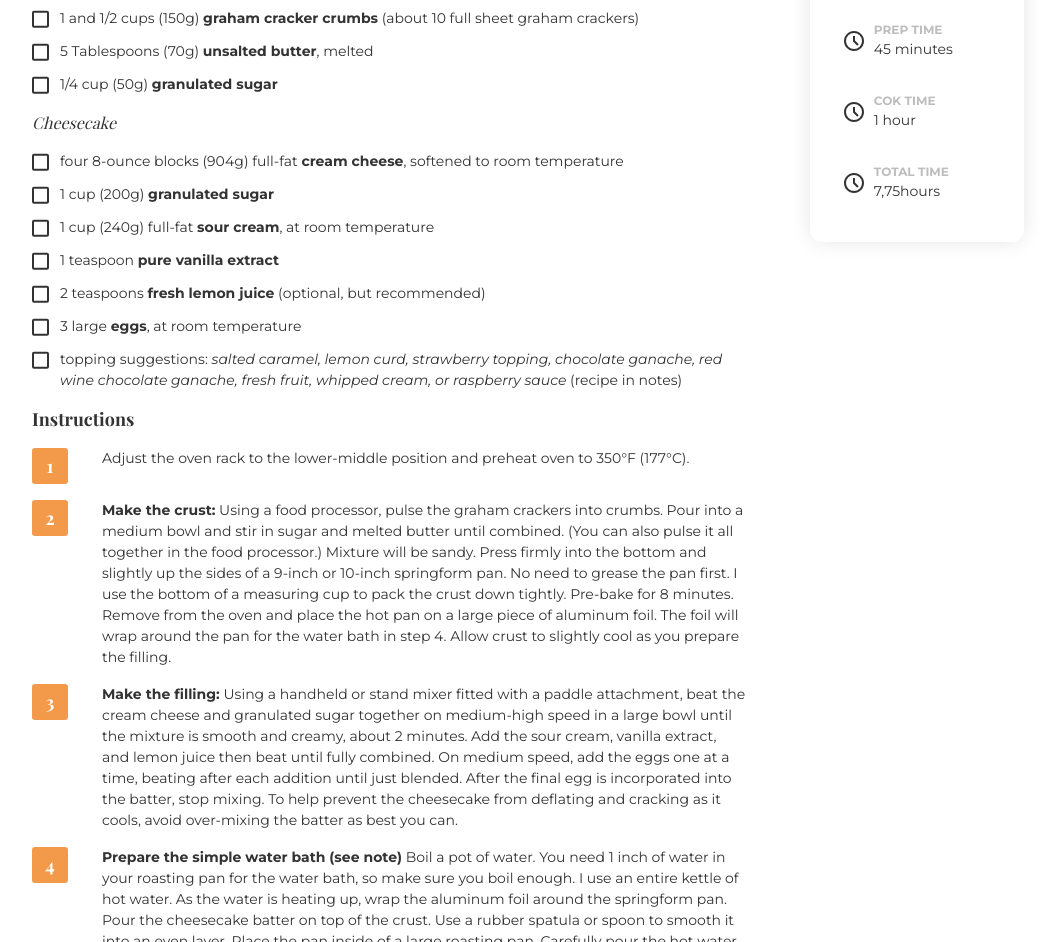
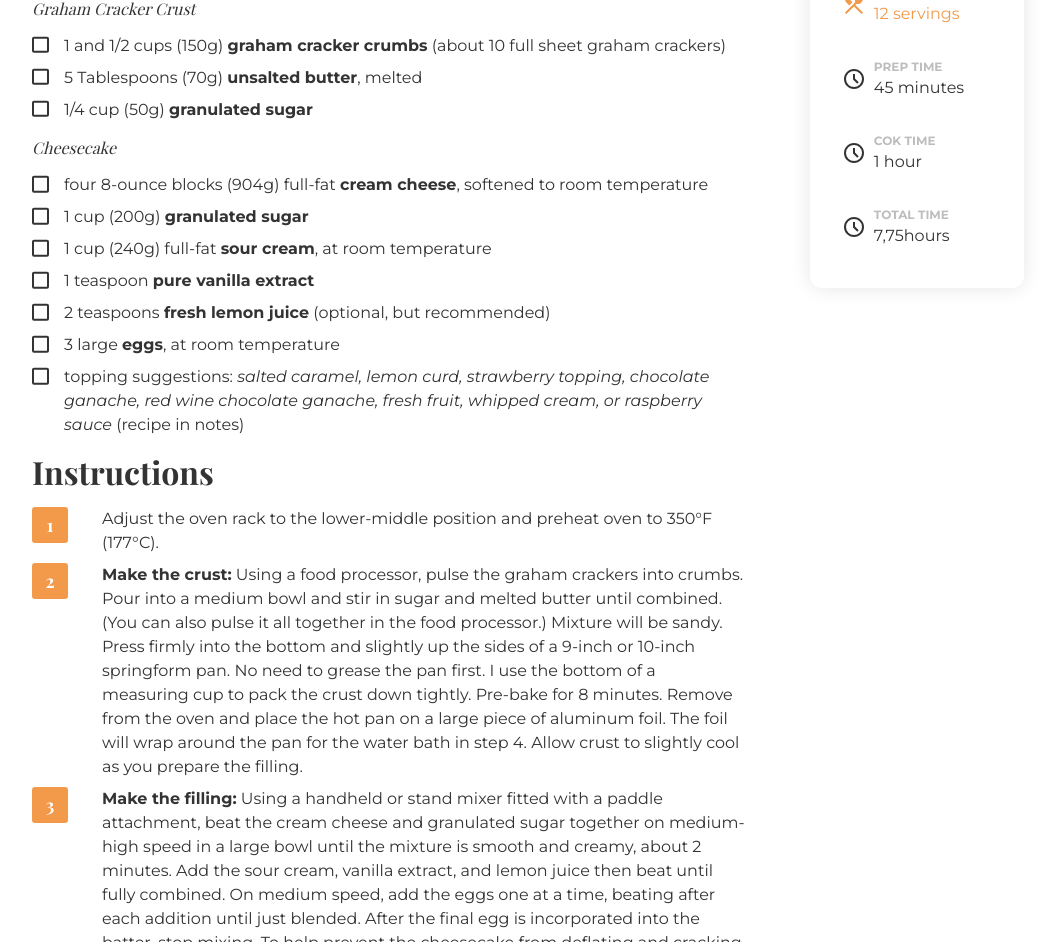
Before and after one commit to EidrianMax/recipe-page, a plain HTML site: page index.html in a window 1280 px wide. Shown: the part 713-1655 px from the top of the page, without its empty margins (112-1167 px from the left). Drawn offline with nearby package versions, Linux system fonts and the light colour scheme; a web font is replaced by a local one.

Commit message:
refactor styles

```diff
--- a/index.html
+++ b/index.html
@@ -7,23 +7,24 @@
     <link rel="stylesheet" href="./styles.css" />
     <title>Classic Cheesecake Recipe</title>
   </head>
-  <body class="page">
-    <main class="container">
+  <body>
+    <div class="container page">
+      <main>
         <h1>Classic Cheesecake Recipe</h1>
 
-      <blockquote>
+        <blockquote class="blockquote">
           <p>
             Look no further for a creamy and ultra smooth classic cheesecake recipe! Paired with a
-          buttery graham cracker crust, no one can deny its simple decadence. For the best results,
-          bake in a water bath.
+            buttery graham cracker crust, no one can deny its simple decadence. For the best
+            results, bake in a water bath.
           </p>
         </blockquote>
 
         <img src="./assets/photo1.png" alt="Classic Cheesecake Recipe" />
 
         <div class="grid">
-        <div class="recipe-info grid-sidebar">
-          <div class="info info--orange recipe-info-yields">
+          <div class="recipe-sidebar grid-recipe-sidebar">
+            <div class="recipe-sidebar-item recipe-sidebar-item--orange">
               <svg
                 xmlns="http://www.w3.org/2000/svg"
                 width="24"
@@ -36,14 +37,14 @@
                 ></path>
               </svg>
 
-            <div class="info-column">
-              <span class="info-title">YIEDLS</span>
-              <span class="info-description">12 servings</span>
+              <div class="recipe-sidebar-item-column">
+                <span class="recipe-sidebar-item-name">YIEDLS</span>
+                <span class="recipe-sidebar-item-value">12 servings</span>
               </div>
             </div>
 
-          <div class="columns recipe-info-times">
-            <div class="info info--black recipe-info-prep-time">
+            <div class="recipe-sidebar-columns">
+              <div class="recipe-sidebar-item">
                 <svg
                   xmlns="http://www.w3.org/2000/svg"
                   width="24"
@@ -56,13 +57,13 @@
                   ></path>
                 </svg>
 
-              <div class="info-column">
-                <span class="info-title">PREP TIME</span>
-                <span>45 minutes</span>
+                <div class="recipe-sidebar-item-column">
+                  <span class="recipe-sidebar-item-name">PREP TIME</span>
+                  <span class="recipe-sidebar-item-value">45 minutes</span>
                 </div>
               </div>
 
-            <div class="info info--black recipe-info-cook-time">
+              <div class="recipe-sidebar-item">
                 <svg
                   xmlns="http://www.w3.org/2000/svg"
                   width="24"
@@ -75,13 +76,13 @@
                   ></path>
                 </svg>
 
-              <div class="info-column">
-                <span class="info-title">COK TIME</span>
-                <span>1 hour</span>
+                <div class="recipe-sidebar-item-column">
+                  <span class="recipe-sidebar-item-name">COK TIME</span>
+                  <span class="recipe-sidebar-item-value">1 hour</span>
                 </div>
               </div>
 
-            <div class="info info--black recipe-info-total-time">
+              <div class="recipe-sidebar-item">
                 <svg
                   xmlns="http://www.w3.org/2000/svg"
                   width="24"
@@ -94,15 +95,15 @@
                   ></path>
                 </svg>
 
-              <div class="info-column">
-                <span class="info-title">TOTAL TIME</span>
-                <span>7,75hours</span>
+                <div class="recipe-sidebar-item-column">
+                  <span class="recipe-sidebar-item-name">TOTAL TIME</span>
+                  <span class="recipe-sidebar-item-value">7,75hours</span>
                 </div>
               </div>
             </div>
           </div>
 
-        <div class="grid-content">
+          <div class="grid-recipe-content">
             <h2>Ingredients</h2>
 
             <h3>Graham Cracker Crust</h3>
@@ -190,67 +191,68 @@
 
             <h2>Instructions</h2>
 
-          <ol class="number-list">
-            <li class="number-list-item">
+            <ol class="numberlist">
+              <li class="numberlist-item">
                 <p>
-                Adjust the oven rack to the lower-middle position and preheat oven to 350°F (177°C).
+                  Adjust the oven rack to the lower-middle position and preheat oven to 350°F
+                  (177°C).
                 </p>
               </li>
-            <li class="number-list-item">
+              <li class="numberlist-item">
                 <p>
                   <b>Make the crust:</b> Using a food processor, pulse the graham crackers into
-                crumbs. Pour into a medium bowl and stir in sugar and melted butter until combined.
-                (You can also pulse it all together in the food processor.) Mixture will be sandy.
-                Press firmly into the bottom and slightly up the sides of a 9-inch or 10-inch
-                springform pan. No need to grease the pan first. I use the bottom of a measuring cup
-                to pack the crust down tightly. Pre-bake for 8 minutes. Remove from the oven and
-                place the hot pan on a large piece of aluminum foil. The foil will wrap around the
-                pan for the water bath in step 4. Allow crust to slightly cool as you prepare the
-                filling.
+                  crumbs. Pour into a medium bowl and stir in sugar and melted butter until
+                  combined. (You can also pulse it all together in the food processor.) Mixture will
+                  be sandy. Press firmly into the bottom and slightly up the sides of a 9-inch or
+                  10-inch springform pan. No need to grease the pan first. I use the bottom of a
+                  measuring cup to pack the crust down tightly. Pre-bake for 8 minutes. Remove from
+                  the oven and place the hot pan on a large piece of aluminum foil. The foil will
+                  wrap around the pan for the water bath in step 4. Allow crust to slightly cool as
+                  you prepare the filling.
                 </p>
               </li>
-            <li class="number-list-item">
+              <li class="numberlist-item">
                 <p>
                   <b>Make the filling:</b> Using a handheld or stand mixer fitted with a paddle
-                attachment, beat the cream cheese and granulated sugar together on medium-high speed
-                in a large bowl until the mixture is smooth and creamy, about 2 minutes. Add the
-                sour cream, vanilla extract, and lemon juice then beat until fully combined. On
-                medium speed, add the eggs one at a time, beating after each addition until just
-                blended. After the final egg is incorporated into the batter, stop mixing. To help
-                prevent the cheesecake from deflating and cracking as it cools, avoid over-mixing
-                the batter as best you can.
+                  attachment, beat the cream cheese and granulated sugar together on medium-high
+                  speed in a large bowl until the mixture is smooth and creamy, about 2 minutes. Add
+                  the sour cream, vanilla extract, and lemon juice then beat until fully combined.
+                  On medium speed, add the eggs one at a time, beating after each addition until
+                  just blended. After the final egg is incorporated into the batter, stop mixing. To
+                  help prevent the cheesecake from deflating and cracking as it cools, avoid
+                  over-mixing the batter as best you can.
                 </p>
               </li>
-            <li class="number-list-item">
+              <li class="numberlist-item">
                 <p>
-                <b>Prepare the simple water bath (see note)</b> Boil a pot of water. You need 1 inch
-                of water in your roasting pan for the water bath, so make sure you boil enough. I
-                use an entire kettle of hot water. As the water is heating up, wrap the aluminum
-                foil around the springform pan. Pour the cheesecake batter on top of the crust. Use
-                a rubber spatula or spoon to smooth it into an even layer. Place the pan inside of a
-                large roasting pan. Carefully pour the hot water inside of the pan and place in the
-                oven. (Or you can place the roasting pan in the oven first, then pour the hot water
-                in. Whichever is easier for you.)
+                  <b>Prepare the simple water bath (see note)</b> Boil a pot of water. You need 1
+                  inch of water in your roasting pan for the water bath, so make sure you boil
+                  enough. I use an entire kettle of hot water. As the water is heating up, wrap the
+                  aluminum foil around the springform pan. Pour the cheesecake batter on top of the
+                  crust. Use a rubber spatula or spoon to smooth it into an even layer. Place the
+                  pan inside of a large roasting pan. Carefully pour the hot water inside of the pan
+                  and place in the oven. (Or you can place the roasting pan in the oven first, then
+                  pour the hot water in. Whichever is easier for you.)
                 </p>
               </li>
-            <li class="number-list-item">
+              <li class="numberlist-item">
                 <p>
-                Bake cheesecake for 55-70 minutes or until the center is almost set. When it’s done,
-                the center of the cheesecake will slightly wobble if you gently shake the pan. Turn
-                the oven off and open the oven door slightly. Let the cheesecake sit in the oven in
-                the water bath as it cools down for 1 hour. Remove from the oven and water bath,
-                then cool cheesecake completely at room temperature. Then refrigerate the cheesecake
-                for at least 4 hours or overnight.
+                  Bake cheesecake for 55-70 minutes or until the center is almost set. When it’s
+                  done, the center of the cheesecake will slightly wobble if you gently shake the
+                  pan. Turn the oven off and open the oven door slightly. Let the cheesecake sit in
+                  the oven in the water bath as it cools down for 1 hour. Remove from the oven and
+                  water bath, then cool cheesecake completely at room temperature. Then refrigerate
+                  the cheesecake for at least 4 hours or overnight.
                 </p>
               </li>
-            <li class="number-list-item">
+              <li class="numberlist-item">
                 <p>
                   Use a knife to loosen the chilled cheesecake from the rim of the springform pan,
                   then remove the rim. Using a clean sharp knife, cut into slices for serving. For
                   neat slices, wipe the knife clean and dip into warm water between each slice.
                 </p>
               </li>
-            <li class="number-list-item">
+              <li class="numberlist-item">
                 <p>
                   Serve cheesecake with desired toppings. Cover and store leftover cheesecake in the
                   refrigerator for up to 5 days.
@@ -260,9 +262,9 @@
 
             <p class="recipe-source">
               Source:
-            <a href="https://sallysbakingaddiction.com/classic-cheesecake/"
-              >https://sallysbakingaddiction.com/classic-cheesecake/</a
-            >
+              <a href="https://sallysbakingaddiction.com/classic-cheesecake/">
+                https://sallysbakingaddiction.com/classic-cheesecake/
+              </a>
             </p>
           </div>
         </div>
@@ -271,12 +273,16 @@
       <footer class="footer">
         <p>
           created by
-        <a class="footer-user" href="https://legacy.devchallenges.io/portfolio/EidrianMax"
-          >EidrianMax</a
+          <a
+            class="footer-username-link"
+            href="https://legacy.devchallenges.io/portfolio/EidrianMax"
           >
+            EidrianMax
+          </a>
           -
-        <a class="footer-page" href="https://devchallenges.io/">devChallenges.io</a>
+          <a class="footer-oficial-page" href="https://devchallenges.io/">devChallenges.io</a>
         </p>
       </footer>
+    </div>
   </body>
 </html>
--- a/styles.css
+++ b/styles.css
@@ -10,6 +10,7 @@
   --font-secundary: 'Playfair Display', serif;
 }
 
+/* Base */
 * {
   box-sizing: border-box;
 }
@@ -17,15 +18,95 @@
 body {
   margin: 0;
   font-family: var(--font-primary);
-  font-size: 0.875rem;
+  font-size: 1rem;
   font-weight: 400;
   line-height: 1.5;
   color: var(--black);
 }
 
+h6,
+h5,
+h4,
+h3,
+h2,
+h1 {
+  margin-top: 0;
+  margin-bottom: 1rem;
+  font-weight: 700;
+  line-height: 1.2;
+  font-family: var(--font-secundary);
+}
+
+h1 {
+  font-size: calc(1.375rem + 1.5vw);
+}
+@media (min-width: 1200px) {
+  h1 {
+    font-size: 2.5rem;
+  }
+}
+
+h2 {
+  font-size: calc(1.325rem + 0.9vw);
+}
+@media (min-width: 1200px) {
+  h2 {
+    font-size: 2rem;
+  }
+}
+
+h3 {
+  font-size: calc(1.3rem + 0.6vw);
+}
+@media (min-width: 1200px) {
+  h3 {
+    font-size: 1.75rem;
+  }
+}
+
+h4 {
+  font-size: calc(1.275rem + 0.3vw);
+}
+@media (min-width: 1200px) {
+  h4 {
+    font-size: 1.5rem;
+  }
+}
+
+h5 {
+  font-size: 1.25rem;
+}
+
+h6 {
+  font-size: 1rem;
+}
+
+p {
+  margin-top: 0;
+  margin-bottom: 1rem;
+}
+
 img {
   display: block;
   max-width: 100%;
+}
+
+blockquote {
+  margin: 0 0 1rem;
+}
+
+ul {
+  margin-top: 0;
+  margin-bottom: 1rem;
+}
+
+/* Layout */
+.page {
+  padding-top: 2rem;
+}
+
+.page main {
+  margin-bottom: 2rem;
 }
 
 .container {
@@ -35,20 +116,51 @@ img {
   padding-right: 1rem;
 }
 
-main h1 {
-  font-family: var(--font-secundary);
-  font-size: 1.5rem;
-  font-weight: 700;
+@media screen and (min-width: 1024px) {
+  .container {
+    max-width: 1024px;
+  }
 }
 
-blockquote {
-  margin: 0;
-  display: flex;
-  gap: 1rem;
+main img {
   margin-bottom: 1rem;
 }
 
-blockquote::before {
+main .recipe-sidebar {
+  margin-bottom: 1rem;
+}
+
+@media screen and (min-width: 1024px) {
+  .grid {
+    display: grid;
+    grid-template-columns: 1fr 0.3fr;
+    gap: 4rem;
+  }
+
+  .grid-recipe-content {
+    grid-column: 1 / 2;
+    grid-row: 1;
+  }
+
+  .grid-recipe-sidebar {
+    grid-column: 2 / 3;
+    position: sticky;
+    top: 10px;
+    align-self: start;
+  }
+}
+
+/* Components */
+
+/* blockquote */
+.blockquote {
+  display: flex;
+  gap: 1rem;
+  font-style: italic;
+  font-weight: 500;
+}
+
+.blockquote::before {
   content: '';
   display: block;
   width: 20px;
@@ -59,24 +171,18 @@ blockquote::before {
   flex-shrink: 0;
 }
 
-blockquote p {
-  margin: 0;
-  font-family: Montserrat;
-  font-style: italic;
-  font-weight: 500;
+.blockquote p {
+  margin-bottom: 0;
 }
 
-main img {
-  margin-bottom: 1rem;
-}
-
-.recipe-info {
+/* recipe-sidebar */
+.recipe-sidebar {
   display: flex;
   flex-direction: column;
   gap: 1rem;
 }
 
-.info {
+.recipe-sidebar-item {
   --text-color: ;
   display: flex;
   gap: 0.5rem;
@@ -84,63 +190,64 @@ main img {
   color: var(--text-color);
 }
 
-.info--orange {
+.recipe-sidebar-item--orange {
   --text-color: var(--orange);
 }
 
-.info--black {
-  --text-color: var(--black);
-}
-
-.info-column {
+.recipe-sidebar-item-column {
   display: flex;
   flex-direction: column;
 }
 
-.info-title {
+.recipe-sidebar-item-name {
   font-size: 0.75rem;
   font-weight: 700;
   color: var(--light-gray);
 }
 
-.columns {
+.recipe-sidebar-columns {
   display: flex;
   gap: 4rem;
 }
 
-main h2 {
-  font-family: var(--font-secundary);
-  font-size: 1.125rem;
-  font-weight: 700;
+@media screen and (min-width: 1024px) {
+  .recipe-sidebar {
+    display: flex;
+    flex-direction: column;
+    gap: 2rem;
+    box-shadow: 0px 0px 20px 0px #0000001a;
+    padding: 2.5rem 2rem;
+    border-radius: 0.75rem;
+  }
+
+  .recipe-sidebar-columns {
+    display: flex;
+    flex-direction: column;
+    gap: 2rem;
+  }
 }
 
-main h3 {
-  font-family: var(--font-secundary);
-  font-size: 1rem;
-  font-style: italic;
-  font-weight: 400;
-}
-
+/* checklist */
 .checklist {
   list-style: none;
   padding-left: 0;
 }
 
 .checklist-item {
-  margin-bottom: 0.75rem;
+  margin-bottom: 0.5rem;
 }
 
-.form-control {
+.checklist-item .form-control {
   display: grid;
   grid-template-columns: 1em auto;
   gap: 1em;
 }
 
-.form-control p {
+.checklist-item .form-control p {
   margin: 0;
 }
 
-input[type='checkbox'] {
+.checklist-item .form-control input[type='checkbox'] {
   /* Add if not using autoprefixer */
   -webkit-appearance: none;
   /* Remove most all native input styles */
@@ -161,7 +268,7 @@ input[type='checkbox'] {
   place-content: center;
 }
 
-input[type='checkbox']::before {
+.checklist-item .form-control input[type='checkbox']::before {
   content: '';
   width: 0.65em;
   height: 0.65em;
@@ -174,26 +281,27 @@ input[type='checkbox']::before {
   background-color: CanvasText;
 }
 
-input[type='checkbox']:checked::before {
+.checklist-item .form-control input[type='checkbox']:checked::before {
   transform: scale(1);
 }
 
-.number-list {
+/* numberlist */
+.numberlist {
   list-style: none;
   padding: 0;
   margin: 0;
-  counter-reset: number-list;
+  counter-reset: numberlist;
 }
 
-.number-list-item {
+.numberlist-item {
   display: grid;
   grid-template-columns: 50px auto;
   gap: 1.25rem;
   counter-increment: counter-increment;
-  margin-bottom: 1rem;
+  margin-bottom: 0.5rem;
 }
 
-.number-list-item::before {
+.numberlist-item::before {
   content: counter(counter-increment);
   width: 36px;
   height: 36px;
@@ -207,8 +315,32 @@ input[type='checkbox']:checked::before {
   place-items: center;
 }
 
-.number-list-item p {
+.numberlist-item p {
   margin: 0;
+}
+
+.footer {
+  font-size: 0.875rem;
+  font-weight: 500;
+  text-align: center;
+  color: var(--light-gray);
+}
+
+.footer-username-link {
+  color: inherit;
+  font-weight: 700;
+}
+
+.footer-oficial-page {
+  text-decoration: none;
+  color: inherit;
+}
+
+/* Page Specific Styles */
+main h3 {
+  font-size: 1rem;
+  font-style: italic;
+  font-weight: 400;
 }
 
 .recipe-source {
@@ -221,59 +353,3 @@ input[type='checkbox']:checked::before {
   text-decoration: none;
   color: inherit;
 }
-
-.footer {
-  font-size: 0.875rem;
-  font-weight: 500;
-  text-align: center;
-  color: var(--light-gray);
-}
-
-.footer-user {
-  color: inherit;
-  font-weight: 700;
-}
-
-.footer-page {
-  text-decoration: none;
-  color: inherit;
-}
-
-@media screen and (min-width: 1024px) {
-  .container {
-    max-width: 1024px;
-  }
-
-  .grid {
-    display: grid;
-    grid-template-columns: 1fr 0.3fr;
-    gap: 4rem;
-  }
-
-  .grid-content {
-    grid-column: 1 / 2;
-    grid-row: 1;
-  }
-
-  .grid-sidebar {
-    grid-column: 2 / 3;
-    position: sticky;
-    top: 10px;
-    align-self: start;
-  }
-
-  .recipe-info {
-    display: flex;
-    flex-direction: column;
-    gap: 2rem;
-    box-shadow: 0px 0px 20px 0px #0000001a;
-    padding: 2.5rem 2rem;
-    border-radius: 0.75rem;
-  }
-
-  .recipe-info-times {
-    display: flex;
-    flex-direction: column;
-    gap: 2rem;
-  }
-}
```
Lines whose indentation alone changed are shown as unchanged.
